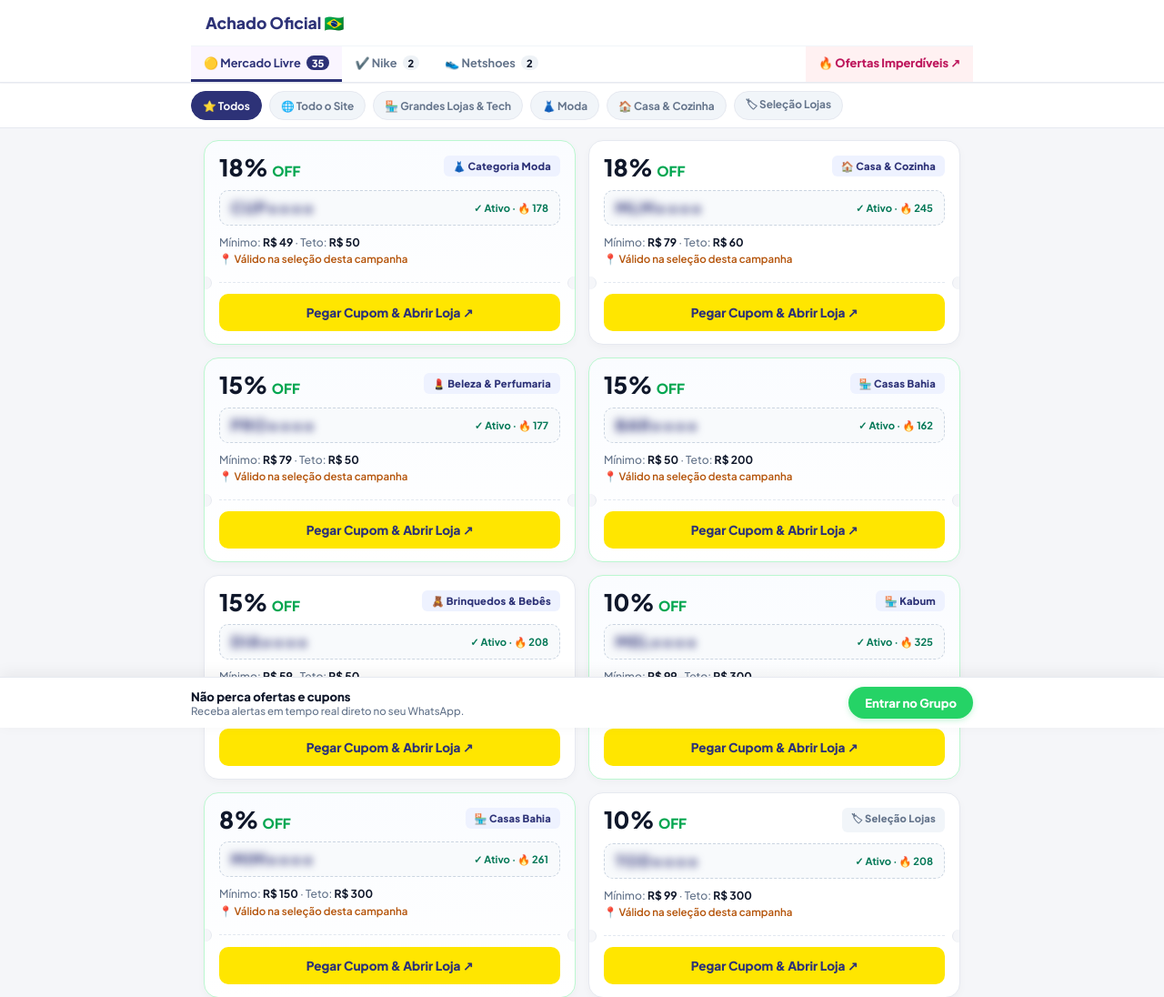
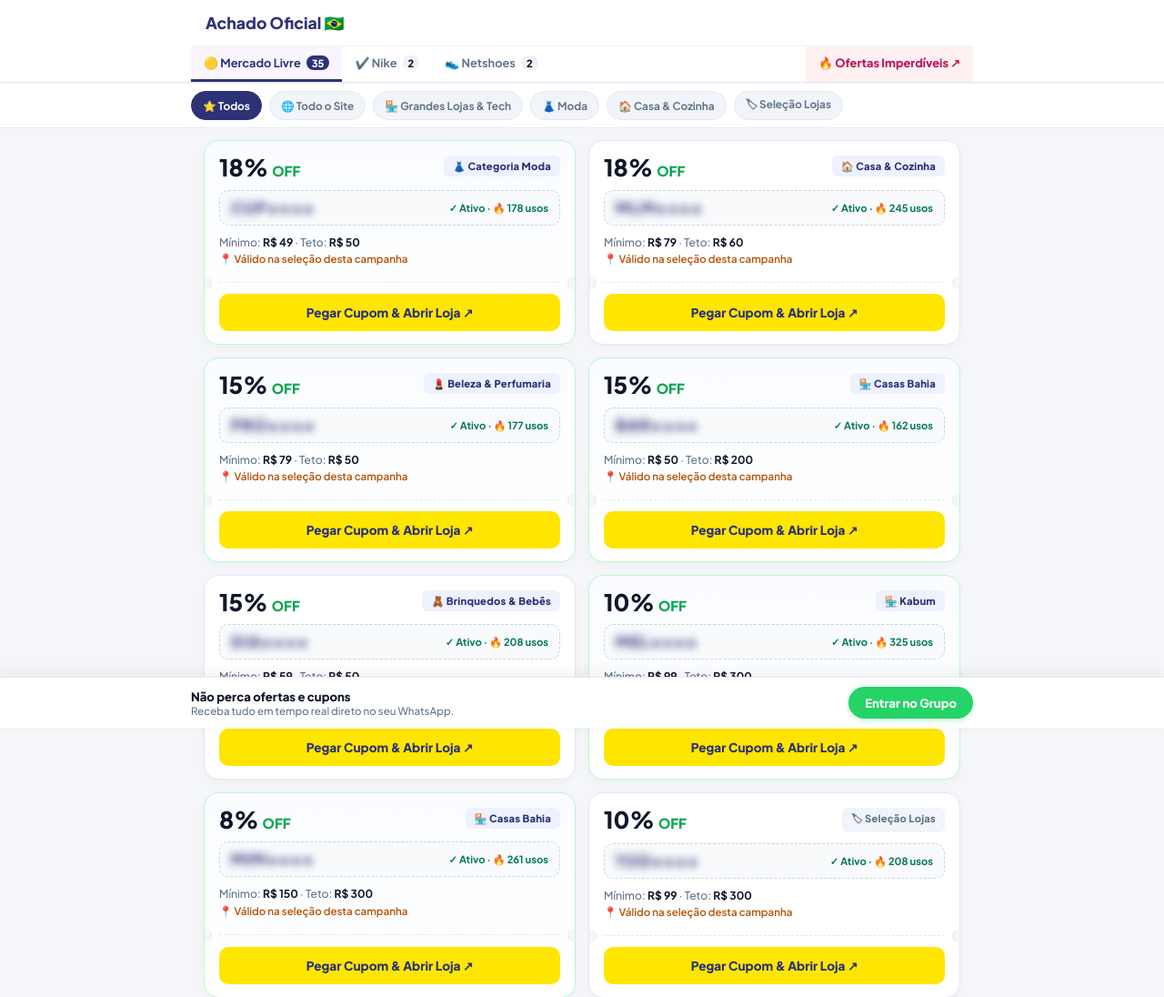
Before and after one commit to Achadoficialbr/cupons, a plain HTML site: page index.html in a window 1280 px wide. Shown: the top 1096 px of the page at 91% size. Drawn offline with Linux system fonts and the light colour scheme.

Commit message:
Fix minor text formatting issues in index.html

```diff
--- a/index.html
+++ b/index.html
@@ -207,7 +207,7 @@
       🟡 Mercado Livre <span class="tab-cnt" id="cnt-tab-meli">0</span>
     </button>
     <button class="nav-tab" onclick="trocarLoja('nike', this)">
-      ✔️ Nike <span class="tab-cnt" id="cnt-tab-nike">0</span>
+      ✔️️ Nike <span class="tab-cnt" id="cnt-tab-nike">0</span>
     </button>
     <button class="nav-tab" onclick="trocarLoja('netshoes', this)">
       👟 Netshoes <span class="tab-cnt" id="cnt-tab-netshoes">0</span>
@@ -242,7 +242,7 @@
   <div class="bottom-bar-inner">
     <div class="bottom-txt">
       Não perca ofertas e cupons
-      <span>Receba alertas em tempo real direto no seu WhatsApp.</span>
+      <span>Receba tudo em tempo real direto no seu WhatsApp.</span>
     </div>
     <a href="https://www.achadoficial.com.br/achado-oficial" target="_blank" class="btn-wpp">
       Entrar no Grupo
@@ -320,7 +320,7 @@
 }
 
 function categorizar(c) {
-  if (c.loja === 'nike') return { key: 'nike', label: '✔️ Nike Oficial', class: 'brand-nike', featured: true };
+  if (c.loja === 'nike') return { key: 'nike', label: '✔ Nike Oficial', class: 'brand-nike', featured: true };
   if (c.loja === 'netshoes') return { key: 'netshoes', label: '👟 Netshoes Oficial', class: 'brand-netshoes', featured: true };
 
   if (c.is_mar_aberto) return { key: 'site', label: '🌐 Todo o Site', class: 'top', featured: true };
@@ -413,7 +413,7 @@
 
         <div class="coupon-slot">
           <span class="coupon-code masked" id="c-${i}">${c.nome.substring(0, 3)}••••</span>
-          <span class="verified-pill">✓ Ativo · 🔥 ${usos}</span>
+          <span class="verified-pill">✓ Ativo · 🔥 ${usos} usos</span>
         </div>
 
         <div class="rules-list">
```
